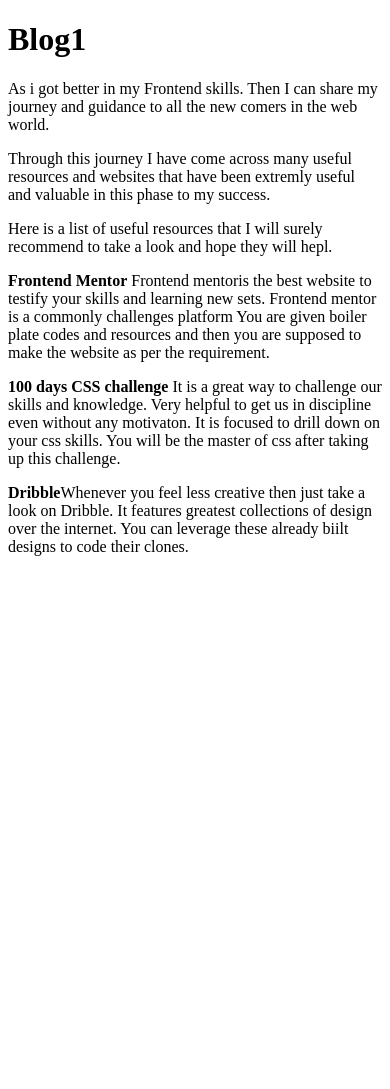
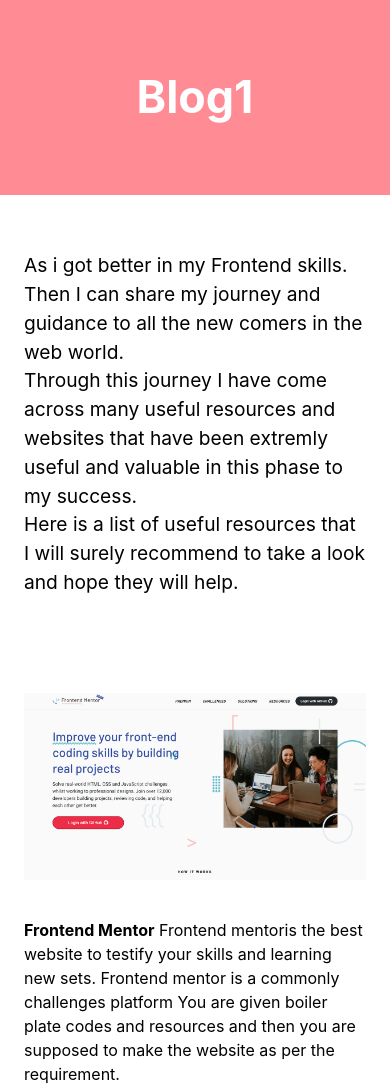
Before and after one commit to vickydarlinn/Vicky-Darlinn, a plain HTML site: page blogs/blog1.html in a window 390 px wide. Shown: the top 1089 px of the page. Before the commit the page ends 844 px from the top, so only its background shows below. Drawn offline with Linux system fonts and the light colour scheme.

Commit message:
blogs added

```diff
--- /dev/null
+++ b/asset/styles/blog.css
@@ -0,0 +1,62 @@
+* {
+  margin: 0;
+  padding: 0;
+  box-sizing: border-box;
+}
+
+body {
+  font-family: -apple-system, BlinkMacSystemFont, "Segoe UI", Roboto, Oxygen,
+    Ubuntu, Cantarell, "Open Sans", "Helvetica Neue", sans-serif;
+  line-height: 1.5;
+}
+
+.blog_heading {
+  background-color: #ff8b94;
+  color: white;
+  text-align: center;
+  padding: 4rem 1rem;
+  font-size: 4rem;
+}
+
+.container {
+  max-width: 1024px;
+  margin: auto;
+  padding: 1.5rem;
+}
+
+.blog_img {
+  margin: auto;
+  width: 100%;
+  object-fit: cover;
+  margin-top: 4rem;
+}
+
+.about_blog {
+  font-size: 1.5rem;
+}
+
+p {
+  margin: 2rem 0;
+}
+
+.blog_text {
+  font-size: 1.2rem;
+}
+
+a {
+  color: inherit;
+  text-decoration: none;
+}
+
+@media screen and (max-width: 980px) {
+  .blog_heading {
+    font-size: 2.8rem;
+  }
+
+  .about_blog {
+    font-size: 1.2rem;
+  }
+  .blog_text {
+    font-size: 1rem;
+  }
+}
--- a/blogs/blog1.html
+++ b/blogs/blog1.html
@@ -5,38 +5,56 @@
     <meta http-equiv="X-UA-Compatible" content="IE=edge" />
     <meta name="viewport" content="width=device-width, initial-scale=1.0" />
     <title>Blog 1</title>
+    <link rel="stylesheet" href="/Vicky-Darlinn/asset/styles/blog.css" />
   </head>
   <body>
-    <h1>Blog1</h1>
-    <p>
+    <h1 class="blog_heading">Blog1</h1>
+    <div class="container">
+      <p class="about_blog">
         As i got better in my Frontend skills. Then I can share my journey and
         guidance to all the new comers in the web world.
+        <br />
+
+        Through this journey I have come across many useful resources and
+        websites that have been extremly useful and valuable in this phase to my
+        success.
+        <br />
+        Here is a list of useful resources that I will surely recommend to take
+        a look and hope they will help.
       </p>
-    <p>
-      Through this journey I have come across many useful resources and websites
-      that have been extremly useful and valuable in this phase to my success.
-    </p>
-    <p>
-      Here is a list of useful resources that I will surely recommend to take a
-      look and hope they will hepl.
-    </p>
-    <p>
+      <img
+        src="/Vicky-Darlinn/asset/img/frontend mentor.png"
+        alt="img of dribble website"
+        class="blog_img"
+      />
+      <p class="blog_text">
         <strong>Frontend Mentor</strong> Frontend mentoris the best website to
         testify your skills and learning new sets. Frontend mentor is a commonly
         challenges platform You are given boiler plate codes and resources and
         then you are supposed to make the website as per the requirement.
       </p>
-    <p>
-      <strong>100 days CSS challenge</strong> It is a great way to challenge our
-      skills and knowledge. Very helpful to get us in discipline even without
-      any motivaton. It is focused to drill down on your css skills. You will be
-      the master of css after taking up this challenge.
+      <img
+        src="/Vicky-Darlinn/asset/img/100days-css.png"
+        alt="img of dribble website"
+        class="blog_img"
+      />
+      <p class="blog_text">
+        <strong>100 days CSS challenge</strong> It is a great way to challenge
+        our skills and knowledge. Very helpful to get us in discipline even
+        without any motivaton. It is focused to drill down on your css skills.
+        You will be the master of css after taking up this challenge.
       </p>
-    <p>
-      <strong>Dribble</strong>Whenever you feel less creative then just take a
-      look on Dribble. It features greatest collections of design over the
+      <img
+        src="/Vicky-Darlinn/asset/img/dribble.png"
+        alt="img of dribble website"
+        class="blog_img"
+      />
+      <p class="blog_text">
+        <strong>Dribble</strong> Whenever you feel less creative then just take
+        a look on Dribble. It features greatest collections of design over the
         internet. You can leverage these already biilt designs to code their
         clones.
       </p>
+    </div>
   </body>
 </html>
```
Also changed, not shown: blogs/top_podcasts_for_web_developer.html (+57 -14 lines), asset/img/100days-css.png (added), asset/img/dribble.png (added), asset/img/frontend mentor.png (added), asset/img/kent.png (added), asset/img/podrocket.png (added), asset/img/syntax.png (added), asset/img/tanay.png (added), asset/img/undefined.png (added). Lines whose indentation alone changed are shown as unchanged.
